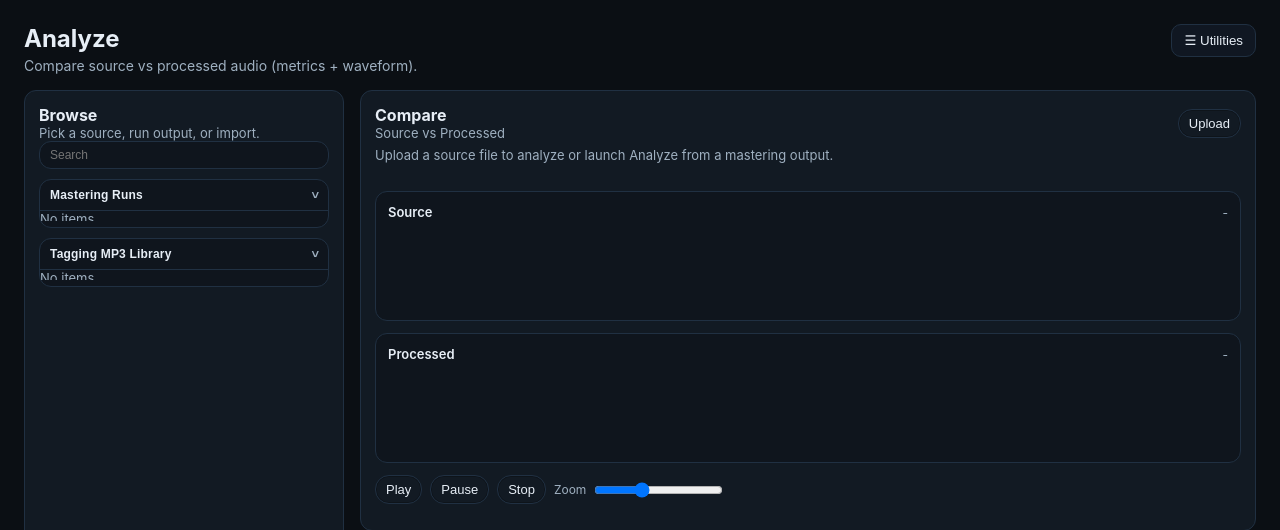
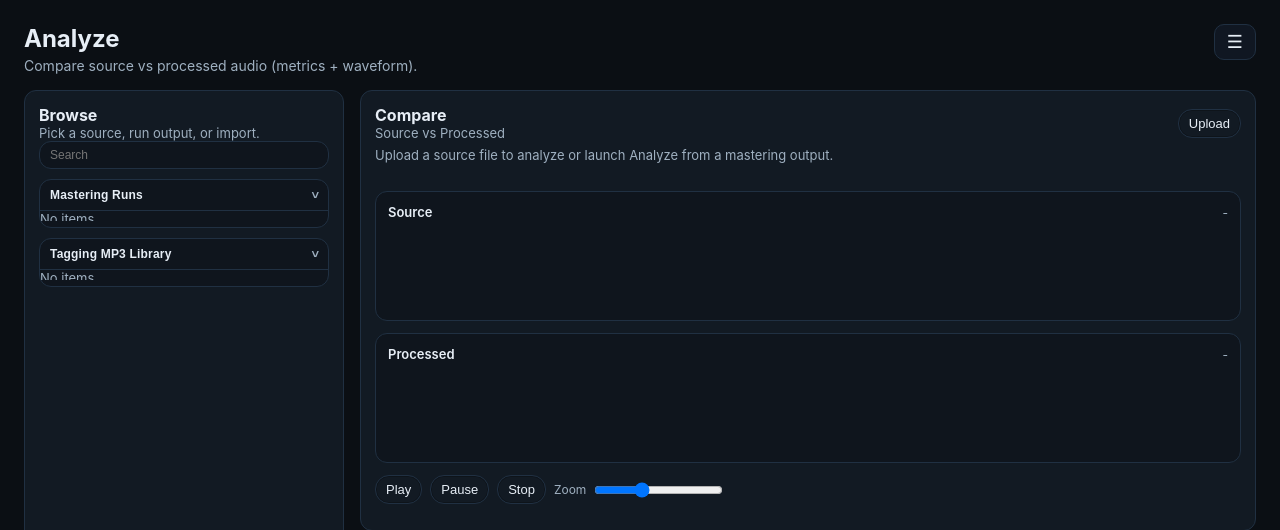
Before and after one commit to jasondaemon/sonustemper, a FastAPI app: page /analyze in a window 1280 px wide. Shown: the top 530 px of the page. Run offline with FastAPI, Linux system fonts and the light colour scheme; parts of the project's set-up code (start-up, migrations or seed data) failed here and were passed over; some libraries are stand-ins or nearby versions.

Commit message:
NewUI - Simplify the utility menu

```diff
--- a/sonustemper-ui/app/static/css/app.css
+++ b/sonustemper-ui/app/static/css/app.css
@@ -676,6 +676,8 @@ h1{margin:0;font-size:24px;}
   border-radius:10px;
   padding:8px 12px;
   cursor:pointer;
+  font-size:18px;
+  line-height:1;
 }
 .utilDropdown{
   position:absolute;
--- a/sonustemper-ui/app/templates/base.html
+++ b/sonustemper-ui/app/templates/base.html
@@ -18,8 +18,10 @@
     <div class="sub">{% block subtitle %}{% endblock %}</div>
   </div>
   <div class="utilMenu">
-    <button class="utilToggle" id="utilToggleGlobal" aria-haspopup="true" aria-expanded="false">☰ Utilities</button>
+    <button class="utilToggle" id="utilToggleGlobal" aria-haspopup="true" aria-expanded="false">☰</button>
     <div class="utilDropdown hidden" id="utilDropdownGlobal">
+          <a href="/" class="{% if current_page=='' %}active{% endif %}">Start</a>
+          <div class="divider"></div>
           <a href="/ui/files" class="{% if current_page=='files' %}active{% endif %}">File Manager</a>
           <a href="/ui/mastering" class="{% if current_page=='mastering' %}active{% endif %}">Mastering</a>
           <a href="/analyze" class="{% if current_page=='analyze' %}active{% endif %}">Analyze</a>
```
